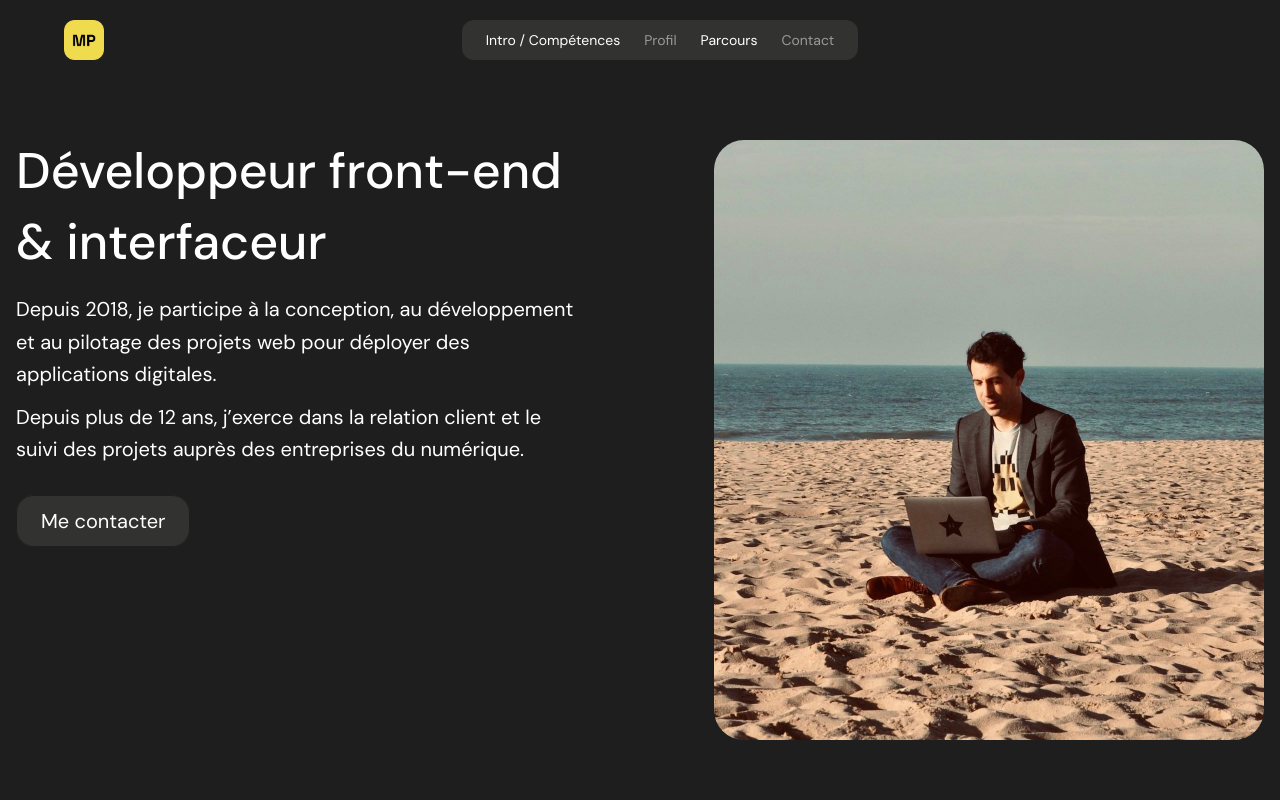
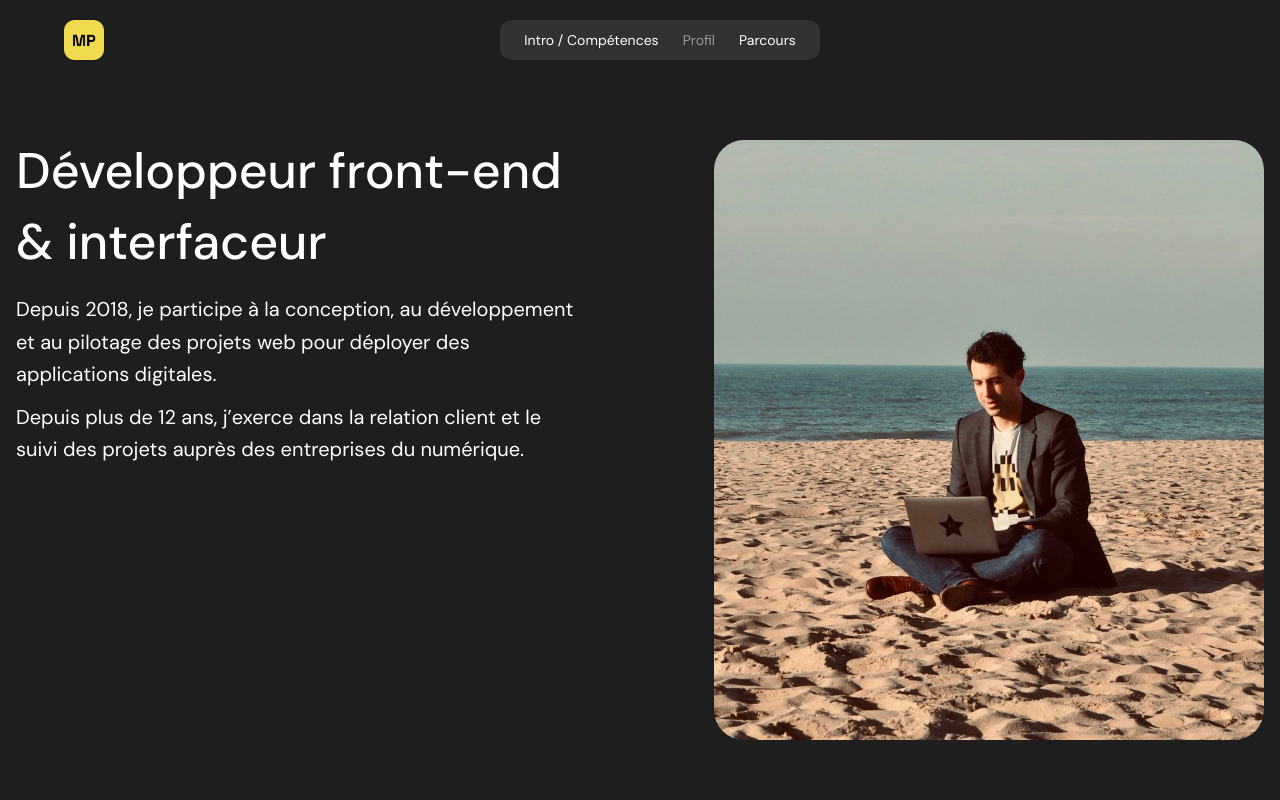
Before and after one commit to Mattplume/front-end-resume, a Next.js app: page / in a window 1280 px wide. Shown: the top 800 px of the page. Built offline with nearby package versions, Linux system fonts and the light colour scheme.

Commit message:
No more contact

```diff
--- a/src/components/Header.tsx
+++ b/src/components/Header.tsx
@@ -32,16 +32,6 @@ const Header: React.FC = () => {
 						<li className="flex items-center hover:text-yellow transition duration-500 ease-out">
 							<Link href="/work-experience">Parcours</Link>
 						</li>
-						<li className="flex items-center ">
-							<Tooltip text="Page en construction">
-								<Link
-									className="pointer-events-none text-white opacity-50"
-									href="/profile"
-								>
-									Contact
-								</Link>
-							</Tooltip>
-						</li>
 					</ul>
 				</nav>
 			</div>
--- a/src/components/MobileHeader.tsx
+++ b/src/components/MobileHeader.tsx
@@ -90,24 +90,6 @@ const MobileHeader: React.FC = () => {
 									/>
 								</Link>
 							</li>
-							<li className="w-full mt-3 mb-3">
-								<Tooltip text="Page en construction" disabled>
-									<Link
-										className="flex flex-row justify-between items-center opacity-20"
-										href="/contact"
-										onClick={() => setIsMenuOpen(false)}
-									>
-										{" "}
-										<span className="text-white">Contact</span>
-										<ImageComponent
-											src="/assets/icon_chevron.png"
-											alt="Logo du site"
-											width={20}
-											height={20}
-										/>
-									</Link>
-								</Tooltip>
-							</li>
 						</ul>
 					</nav>
 				)}
--- a/src/components/Skills/IntroSkills.tsx
+++ b/src/components/Skills/IntroSkills.tsx
@@ -1,8 +1,6 @@
 import Image from "next/image";
-import Link from "next/link";
 import { IntroSkillsProps } from "@/types";
 import SectionContainer from "@/components/SectionContainer";
-import Tooltip from "../Tooltip";
 
 const IntroSkills: React.FC<IntroSkillsProps> = ({ imageSrc, altText }) => {
 	return (
@@ -27,14 +25,6 @@ const IntroSkills: React.FC<IntroSkillsProps> = ({ imageSrc, altText }) => {
 							Depuis plus de 12 ans, j’exerce dans la relation client et le
 							suivi des projets auprès des entreprises du numérique.
 						</p>
-						<Tooltip text="Page en construction">
-							<Link
-								href="/contact"
-								className="pointer-events-none text-h4 bg-darkPrimary border border-darkerPrimary border-0.5 hover:border-opacity-[0.25] rounded-[18px] px-6 py-3 hover:border-yellow transition duration-500 ease-out"
-							>
-								<span>Me contacter</span>
-							</Link>
-						</Tooltip>
 					</div>
 					<div className="h-[400px] w-full w-max-[550px] md:h-[600px] flex justify-end">
 						<Image
--- a/src/pages/contact.tsx
+++ /dev/null
@@ -1,5 +0,0 @@
-const Contact: React.FC = () => {
-	return <div className="page-container pt-[100]">Me contacter</div>;
-};
-
-export default Contact;
```
